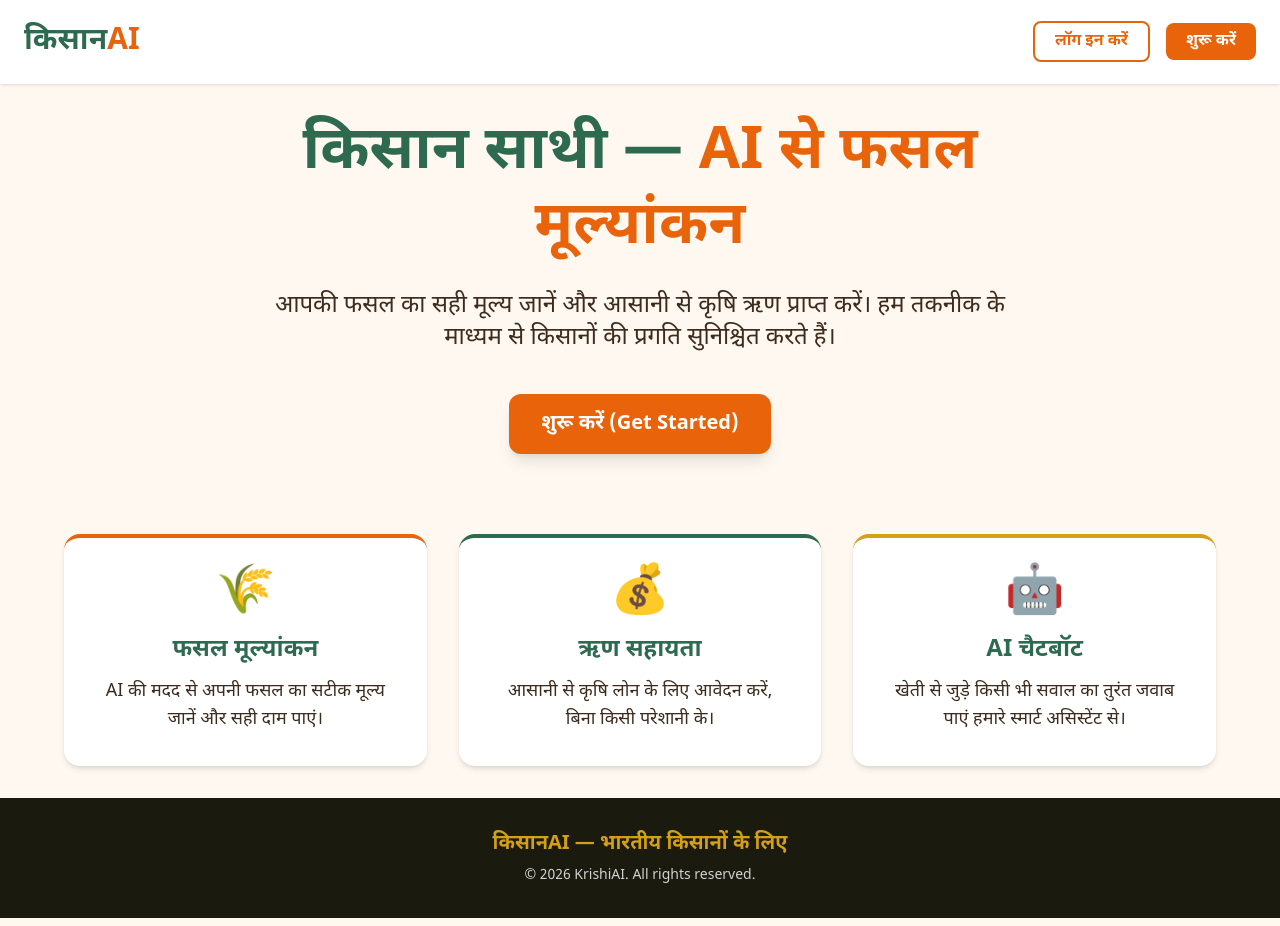
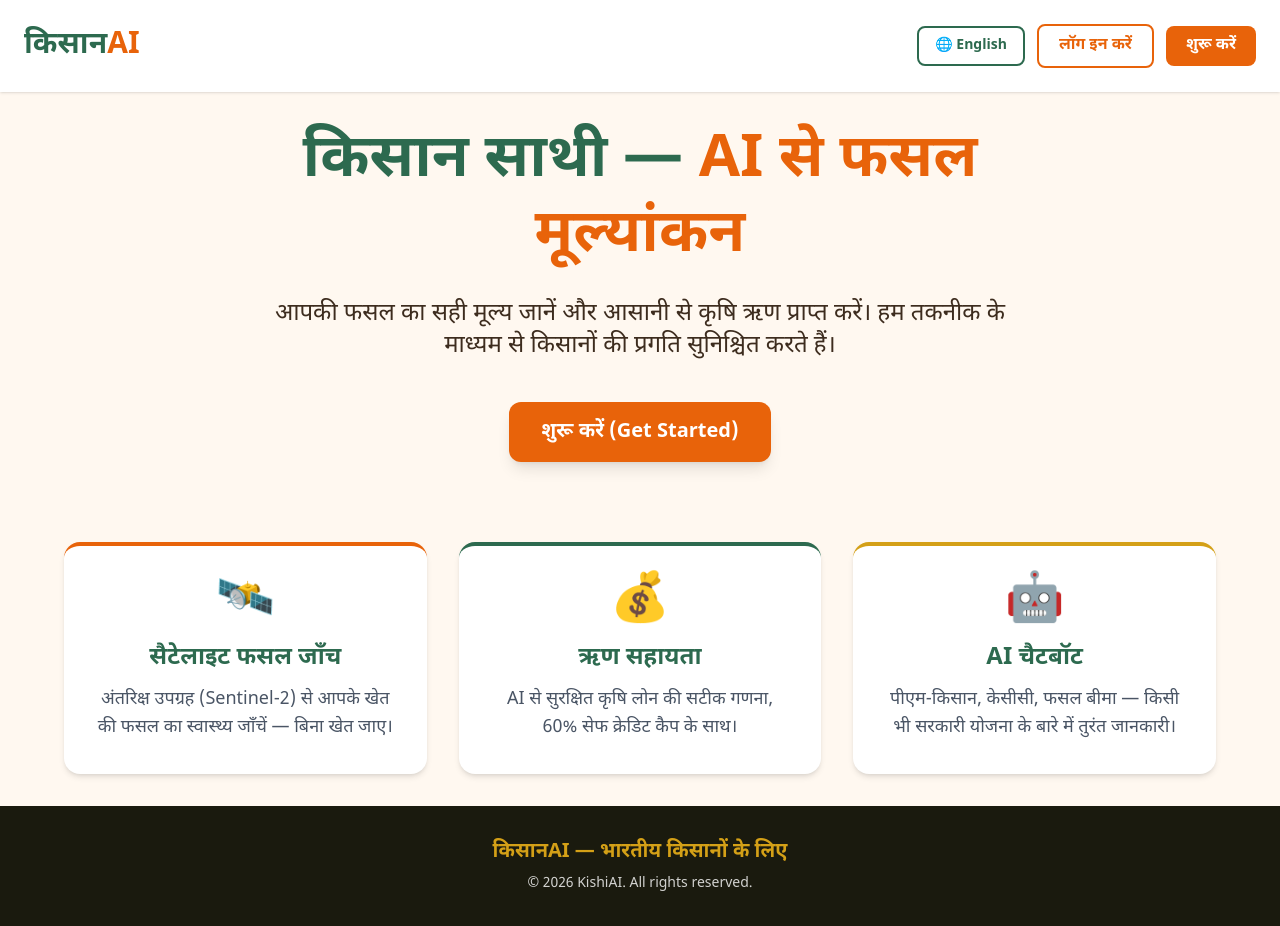
Before and after one commit to nuctan/kisan-credit-score, a React (Vite) app in the folder frontend/: page / in a window 1280 px wide. Built offline with nearby package versions, Linux system fonts and the light colour scheme.

Commit message:
feat: 6-way dashboard overhaul — EN/HI landing toggle, NDVI dual-source clarity, harvest-month mandi price prediction, NDVI health badge, remove duplicate KisanSchemes & CropRotationPlanner cards

```diff
--- a/frontend/src/components/LandAnalysisCard.jsx
+++ b/frontend/src/components/LandAnalysisCard.jsx
@@ -53,6 +53,9 @@ const LandAnalysisCard = ({ analysis, t }) => {
             ></div>
           </div>
           <p className="text-xs text-gray-600 font-medium">{ndviDesc}</p>
+          <span className="text-[10px] text-blue-600 font-bold mt-1 bg-blue-50 px-1.5 py-0.5 rounded">
+            📍 आपके खेत का रियल-टाइम GPS रीडिंग (Sentinel-2)
+          </span>
         </div>
 
         {/* 2. Weather */}
--- a/frontend/src/pages/Dashboard.jsx
+++ b/frontend/src/pages/Dashboard.jsx
@@ -6,10 +6,8 @@ import LandAnalysisCard from '../components/LandAnalysisCard';
 import FinancialRevenueCard from '../components/FinancialRevenueCard';
 import CalculationBreakdown from '../components/CalculationBreakdown';
 import PDFReportButton from '../components/PDFReportButton';
-import CropRotationPlanner from '../components/CropRotationPlanner';
 import FullLandReport from '../components/FullLandReport';
 import SatelliteTrendChart from '../components/SatelliteTrendChart';
-import KisanSchemesCard from '../components/KisanSchemesCard';
 import { translations } from '../utils/translations';
 import { INDIA_STATES_DISTRICTS } from '../utils/indiaDistricts';
 
@@ -502,13 +500,7 @@ const Dashboard = () => {
           t={t}
         />
 
-        {/* Government Kisan Schemes & Subsidies (Python RAG Engine) */}
-        <KisanSchemesCard
-          crop={formState.crop || 'Wheat'}
-          state={formState.state}
-          lang={lang}
-          t={t}
-        />
+
 
         {/* Step 3: Land & Climate Analysis Card */}
         {analysisData && <LandAnalysisCard analysis={analysisData} t={t} />}
@@ -552,7 +544,7 @@ const Dashboard = () => {
           </div>
         )}
 
-        <CropRotationPlanner formState={formState} areaHectares={parseFloat(formState.areaHectares) || 2.5} t={t} />
+
 
         {/* Step 8: Embedded AI Chat Assistant on Main Dashboard (Python RAG Powered) */}
         <div className="bg-white rounded-2xl shadow-xl border border-[#E8630A]/20 h-[520px] flex flex-col overflow-hidden">
--- a/frontend/src/pages/LandingPage.jsx
+++ b/frontend/src/pages/LandingPage.jsx
@@ -1,73 +1,111 @@
-import React from 'react';
+import React, { useState } from 'react';
 import { motion } from 'framer-motion';
 import { Link } from 'react-router-dom';
 
+const CONTENT = {
+  hi: {
+    logo: 'किसानAI',
+    login: 'लॉग इन करें',
+    start: 'शुरू करें',
+    headline: 'किसान साथी — AI से फसल मूल्यांकन',
+    subheading: 'आपकी फसल का सही मूल्य जानें और आसानी से कृषि ऋण प्राप्त करें। हम तकनीक के माध्यम से किसानों की प्रगति सुनिश्चित करते हैं।',
+    getStarted: 'शुरू करें (Get Started)',
+    features: [
+      { icon: '🛰️', title: 'सैटेलाइट फसल जाँच', desc: 'अंतरिक्ष उपग्रह (Sentinel-2) से आपके खेत की फसल का स्वास्थ्य जाँचें — बिना खेत जाए।' },
+      { icon: '💰', title: 'ऋण सहायता', desc: 'AI से सुरक्षित कृषि लोन की सटीक गणना, 60% सेफ क्रेडिट कैप के साथ।' },
+      { icon: '🤖', title: 'AI चैटबॉट', desc: 'पीएम-किसान, केसीसी, फसल बीमा — किसी भी सरकारी योजना के बारे में तुरंत जानकारी।' },
+    ],
+    footer: 'किसानAI — भारतीय किसानों के लिए',
+    copyright: '© 2026 KishiAI. All rights reserved.',
+  },
+  en: {
+    logo: 'KisanAI',
+    login: 'Login',
+    start: 'Get Started',
+    headline: "Farmer's Companion — AI Crop Assessment",
+    subheading: 'Get the true value of your crop and easily obtain agricultural loans. We use technology to ensure farmer prosperity.',
+    getStarted: 'Get Started',
+    features: [
+      { icon: '🛰️', title: 'Satellite Crop Health Check', desc: 'Use Sentinel-2 space satellite to check your farm crop health — without visiting the field.' },
+      { icon: '💰', title: 'Loan Support', desc: 'AI-powered accurate agricultural loan calculation with a safe 60% credit cap.' },
+      { icon: '🤖', title: 'AI Chatbot', desc: 'PM-Kisan, KCC, Crop Insurance — get instant answers about any government scheme.' },
+    ],
+    footer: 'KisanAI — For Indian Farmers',
+    copyright: '© 2026 KishiAI. All rights reserved.',
+  }
+};
+
 const LandingPage = () => {
+  const [lang, setLang] = useState('hi');
+  const c = CONTENT[lang];
+
   return (
     <div className="min-h-screen bg-bg-light text-text-main flex flex-col font-sans">
       <header className="p-6 flex justify-between items-center bg-white shadow-sm">
         <div className="text-3xl font-bold text-secondary">
-          किसान<span className="text-primary">AI</span>
+          {lang === 'hi' ? 'किसान' : 'Kisan'}<span className="text-primary">AI</span>
         </div>
-        <div className="space-x-4">
+        <div className="flex items-center gap-3">
+          {/* Language Toggle */}
+          <button
+            onClick={() => setLang(lang === 'hi' ? 'en' : 'hi')}
+            className="flex items-center gap-1.5 px-4 py-2 rounded-lg border-2 border-secondary text-secondary font-bold text-sm hover:bg-secondary hover:text-white transition-all"
+          >
+            🌐 {lang === 'hi' ? 'English' : 'हिंदी'}
+          </button>
           <Link to="/login" className="px-5 py-2 font-semibold text-primary border-2 border-primary rounded-lg hover:bg-primary hover:text-white transition-colors">
-            लॉग इन करें
+            {c.login}
           </Link>
           <Link to="/register" className="px-5 py-2 font-semibold text-white bg-primary rounded-lg hover:bg-orange-700 transition-colors">
-            शुरू करें
+            {c.start}
           </Link>
         </div>
       </header>
 
       <main className="flex-grow flex flex-col items-center justify-center p-8 text-center">
         <motion.div
+          key={lang}
           initial={{ opacity: 0, y: 20 }}
           animate={{ opacity: 1, y: 0 }}
-          transition={{ duration: 0.6 }}
+          transition={{ duration: 0.5 }}
           className="max-w-3xl"
         >
           <h1 className="text-5xl md:text-6xl font-bold text-secondary mb-6 leading-tight">
-            किसान साथी — <span className="text-primary">AI से फसल मूल्यांकन</span>
+            {lang === 'hi'
+              ? <>किसान साथी — <span className="text-primary">AI से फसल मूल्यांकन</span></>
+              : <>Farmer's Companion — <span className="text-primary">AI Crop Assessment</span></>
+            }
           </h1>
           <p className="text-xl md:text-2xl text-text-main mb-10">
-            आपकी फसल का सही मूल्य जानें और आसानी से कृषि ऋण प्राप्त करें। हम तकनीक के माध्यम से किसानों की प्रगति सुनिश्चित करते हैं।
+            {c.subheading}
           </p>
           <div className="flex justify-center gap-6">
             <Link to="/register" className="px-8 py-4 text-xl font-bold text-white bg-primary rounded-xl shadow-lg hover:bg-orange-700 hover:shadow-xl transition-all transform hover:-translate-y-1">
-              शुरू करें (Get Started)
+              {c.getStarted}
             </Link>
           </div>
         </motion.div>
 
         <motion.div
+          key={`features-${lang}`}
           initial={{ opacity: 0 }}
           animate={{ opacity: 1 }}
-          transition={{ duration: 0.8, delay: 0.3 }}
+          transition={{ duration: 0.6, delay: 0.2 }}
           className="grid grid-cols-1 md:grid-cols-3 gap-8 mt-20 w-full max-w-6xl"
         >
-          <div className="bg-white p-8 rounded-2xl shadow-md border-t-4 border-primary hover:shadow-lg transition-shadow">
-            <div className="text-5xl mb-4">🌾</div>
-            <h3 className="text-2xl font-bold text-secondary mb-3">फसल मूल्यांकन</h3>
-            <p className="text-lg">AI की मदद से अपनी फसल का सटीक मूल्य जानें और सही दाम पाएं।</p>
-          </div>
-
-          <div className="bg-white p-8 rounded-2xl shadow-md border-t-4 border-secondary hover:shadow-lg transition-shadow">
-            <div className="text-5xl mb-4">💰</div>
-            <h3 className="text-2xl font-bold text-secondary mb-3">ऋण सहायता</h3>
-            <p className="text-lg">आसानी से कृषि लोन के लिए आवेदन करें, बिना किसी परेशानी के।</p>
-          </div>
-
-          <div className="bg-white p-8 rounded-2xl shadow-md border-t-4 border-accent hover:shadow-lg transition-shadow">
-            <div className="text-5xl mb-4">🤖</div>
-            <h3 className="text-2xl font-bold text-secondary mb-3">AI चैटबॉट</h3>
-            <p className="text-lg">खेती से जुड़े किसी भी सवाल का तुरंत जवाब पाएं हमारे स्मार्ट असिस्टेंट से।</p>
-          </div>
+          {c.features.map((f, i) => (
+            <div key={i} className={`bg-white p-8 rounded-2xl shadow-md border-t-4 hover:shadow-lg transition-shadow ${i === 0 ? 'border-primary' : i === 1 ? 'border-secondary' : 'border-accent'}`}>
+              <div className="text-5xl mb-4">{f.icon}</div>
+              <h3 className="text-2xl font-bold text-secondary mb-3">{f.title}</h3>
+              <p className="text-lg text-gray-600">{f.desc}</p>
+            </div>
+          ))}
         </motion.div>
       </main>
 
       <footer className="bg-bg-dark text-white p-8 text-center mt-auto">
-        <p className="text-xl text-accent font-semibold mb-2">किसानAI — भारतीय किसानों के लिए</p>
-        <p className="text-sm opacity-80">&copy; 2026 KrishiAI. All rights reserved.</p>
+        <p className="text-xl text-accent font-semibold mb-2">{c.footer}</p>
+        <p className="text-sm opacity-80">{c.copyright}</p>
       </footer>
     </div>
   );
```
Also changed, not shown: frontend/src/components/CalculationBreakdown.jsx (+8 -1 lines), frontend/src/components/SatelliteTrendChart.jsx (+29 -2 lines), 2 other files (tests, documents, lock files or other folders).
